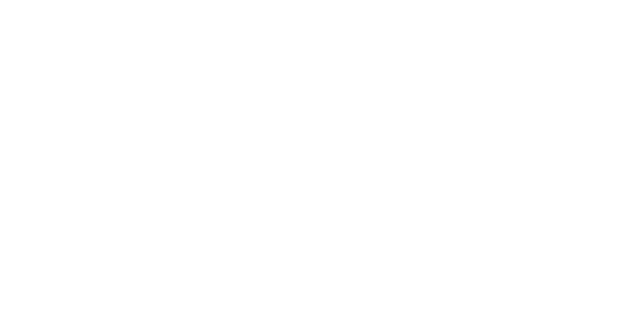
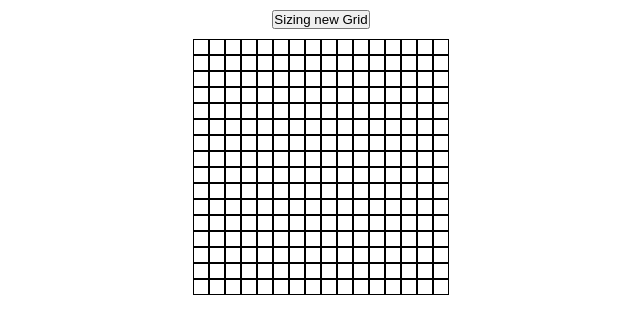
Before and after one commit to PrivDDOS/Etch-a-sketch, a plain HTML site: page index.html in a window 1280 px wide. Shown: the whole page, without its empty margins (319-959 px from the left). Drawn offline with Linux system fonts and the light colour scheme.

Commit message:
Finish project with some help by Codeium and Chatgpt

```diff
--- a/index.html
+++ b/index.html
@@ -3,9 +3,12 @@
 <head>
     <meta charset="UTF-8">
     <meta name="viewport" content="width=device-width, initial-scale=1.0">
-    <title>Etch-a-Sketch</title>
+    <link rel="stylesheet" href="./main.css">
+    <title>Etch a Sketch</title>
 </head>
 <body>
-
+    <button class="btn">Sizing new Grid</button>
+    <div class="grid-container"></div>
 </body>
+<script src="./main.js"></script>
 </html>
--- a/main.css
+++ b/main.css
@@ -0,0 +1,31 @@
+* {
+    padding: 0;
+    margin: 0;
+    box-sizing: border-box;
+}
+
+body {
+    display: flex;
+    align-items: center;
+    flex-direction: column;
+}
+
+.btn {
+    margin: 10px
+}
+
+.grid-container {
+    display: flex;
+    flex-wrap: wrap;
+    justify-content: center;
+    align-items: center;
+    width: 256px;
+    height: 256px;
+}
+
+.grid-container div {
+    border: 1px solid black;
+    width: 16px;
+    height: 16px;
+    box-sizing: border-box;
+}
--- a/main.js
+++ b/main.js
@@ -0,0 +1,40 @@
+const container = document.querySelector('.grid-container');
+const btn = document.querySelector('.btn');
+
+function grid(size = 16) { // Default size 16x16
+    container.innerHTML = ''; // Clear old grid
+
+    container.style.display = "grid";
+    container.style.gridTemplateColumns = `repeat(${size}, 1fr)`;
+    container.style.gridTemplateRows = `repeat(${size}, 1fr)`;
+
+    for (let i = 0; i < size * size; i++) {
+        const div = document.createElement('div');
+        div.classList.add('box');
+        div.addEventListener('mouseover', () => {
+            div.style.backgroundColor = getRandomColor();
+        });
+        container.appendChild(div);
+    }
+}
+
+function getRandomColor() {
+    const r = Math.floor(Math.random() * 256);
+    const g = Math.floor(Math.random() * 256);
+    const b = Math.floor(Math.random() * 256);
+    return `rgb(${r}, ${g}, ${b})`;
+}
+
+// Generate initial grid
+grid();
+
+btn.addEventListener('click', () => {
+    const input = prompt('Enter a number between 1 and 100');
+    const size = parseInt(input);
+
+    if (size > 0 && size <= 100) {
+        grid(size);
+    } else {
+        alert('Please enter a number between 1 and 100');
+    }
+});
```
